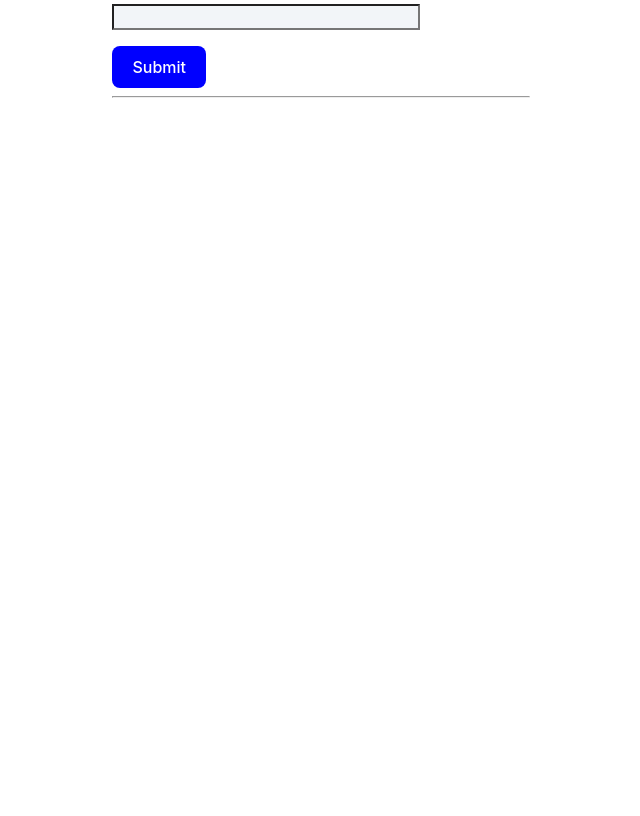
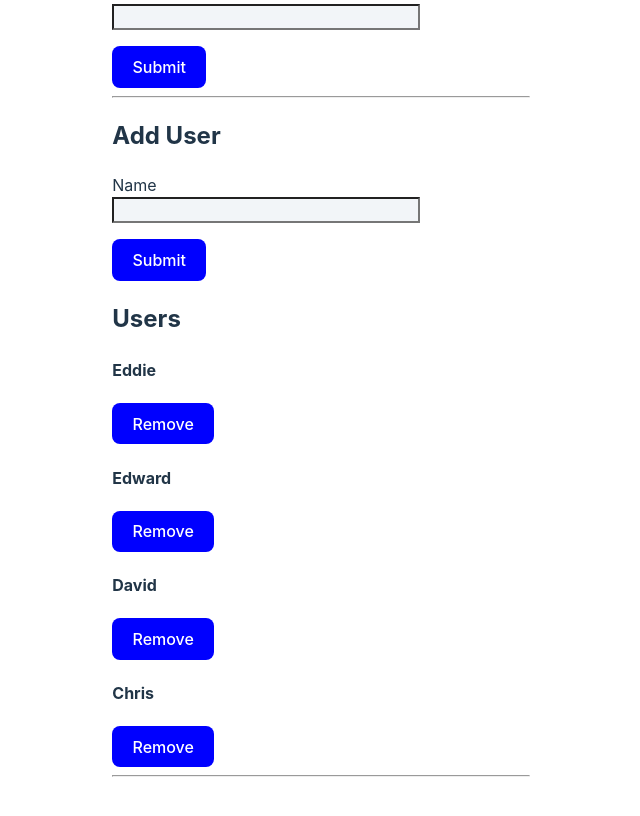
Before and after one commit to Sisi-tech/course-vite-react, a React (Vite) app: page / in a window 1280 px wide. Shown: the part 2627-3443 px from the top of the page, without its empty margins (319-959 px from the left). Before the commit the page ends 2765 px from the top, so only its background shows below. Built offline with nearby package versions, Linux system fonts and the light colour scheme; no server answers.

Commit message:
add user-challenge.jsx

```diff
--- a/src/main.jsx
+++ b/src/main.jsx
@@ -13,6 +13,7 @@ import ToggleBtn from './toggleBtn.jsx'
 import ToggleChallenge from './toggleChallenge.jsx'
 import CleanupFunc from './cleanup-func.jsx'
 import ControlledInputs from './form.jsx'
+import UserChallenge from './user-challenge.jsx'
 
 
 ReactDOM.createRoot(document.getElementById('root')).render(
@@ -41,5 +42,7 @@ ReactDOM.createRoot(document.getElementById('root')).render(
     <hr />
     <ControlledInputs />
     <hr />
+    <UserChallenge />
+    <hr />
   </React.StrictMode>,
 )
--- /dev/null
+++ b/src/user-challenge.jsx
@@ -0,0 +1,54 @@
+import { useState } from 'react';
+import data from './data';
+
+const UserChallenge = () => {
+    const [name, setName] = useState('');
+    const [users, setUsers] = useState(data);
+
+    const handleSubmit = (e) => {
+        e.preventDefault();
+        if (!name) return;
+        const fakeId = Date.now();
+        const newUser = {id: fakeId, name};
+        const updatedUsers = [...users, newUser];
+        setUsers(updatedUsers);
+        setName("");
+    }
+
+    const removeUser = (id) => {
+        const updatedUsers = users.filter((user)=> user.id !== id);
+        setUsers(updatedUsers);
+    }
+
+    return (
+        <div>
+            <form className='form' onSubmit={handleSubmit}>
+                <h2>Add User</h2>
+                <div className='form-row'>
+                    <label htmlFor='name'>Name</label>
+                    <input
+                    type="text"
+                    value={name}
+                    onChange={(e)=>setName(e.target.value)}
+                    id="name" />
+                </div>
+                <button className='btn' style={{marginTop: '1rem'}}>Submit</button>
+            </form>
+            <h2>Users</h2>
+            {users.map((user)=>{
+                return (
+                    <div key={user.id}>
+                        <h4>{user.name}</h4>
+                        <button
+                        className='btn'
+                        onClick={()=>removeUser(user.id)}>
+                        Remove
+                        </button>
+                    </div>
+                )
+            })}
+        </div>
+    )
+}
+
+export default UserChallenge;
```
